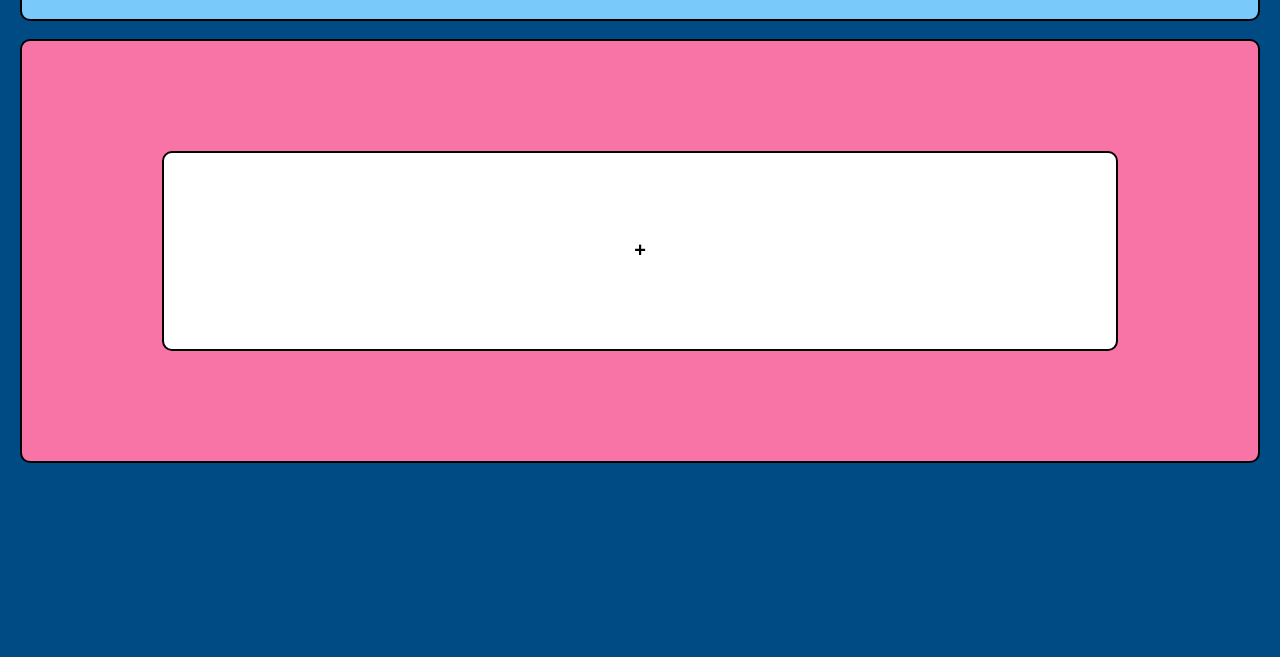
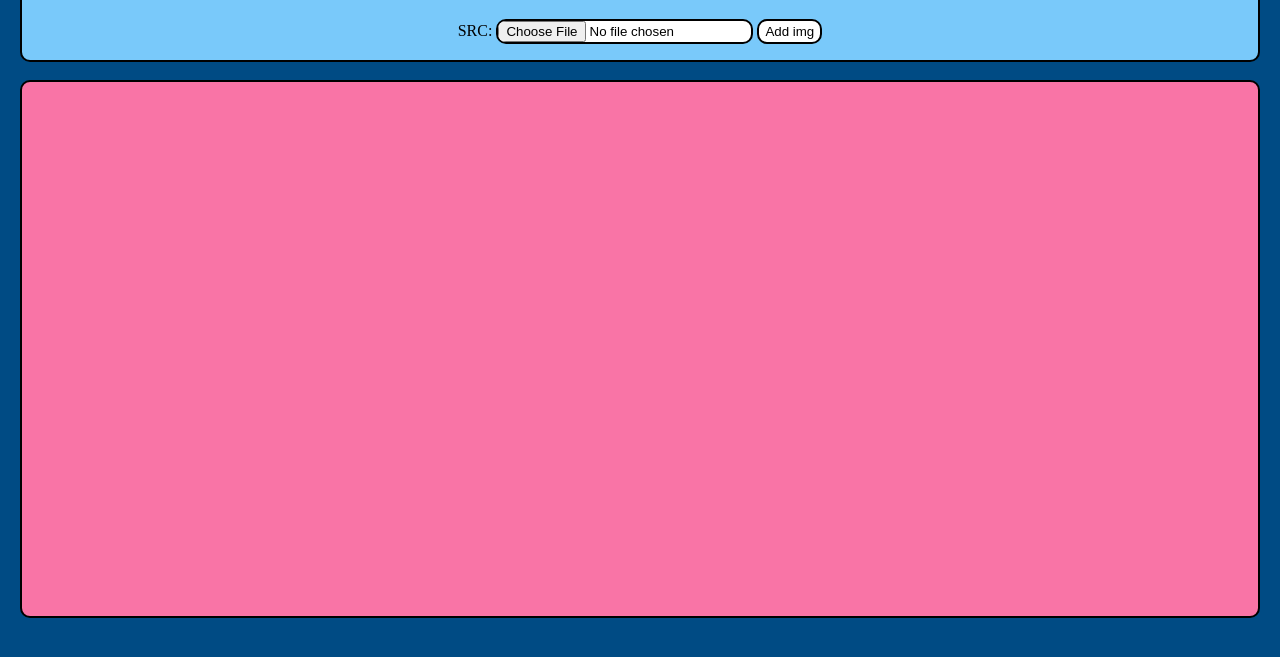
Before and after one commit to t-aswath/Kraft-Work, a plain HTML site: page charts/chart.html in a window 1280 px wide. Shown: the part 83-740 px from the top of the page. Drawn offline with Linux system fonts and the light colour scheme.

Commit message:
Add files via upload

```diff
--- a/charts/chart.css
+++ b/charts/chart.css
@@ -6,7 +6,7 @@ body {
 .panel {
   display: flex;
   flex-wrap: wrap;
-  min-height: 50%;
+  min-height: 65%;
   background: #f974a6;
   border: 2px solid black;
   border-radius: 10px;
@@ -28,8 +28,7 @@ body {
   border-radius: 10px;
   border: 2px solid black;
   background: white;
-  height: 200px;
-  flex: 0 0 80%;
+  height: 25px;
 }
 
 .add:hover {
--- a/charts/chart.html
+++ b/charts/chart.html
@@ -8,11 +8,18 @@
   </head>
   <body>
     <div class="container">
-      <header id="title"><h1>Charts</h1></header>
+      <header id="title">
+        <h1>Charts</h1>
+        <form>
+          <label for="name">SRC:</label>
+          <input type="file" class="add" id="name" name="name" />
+          <button type="button" class="add" onclick="createButton()">
+            Add img
+          </button>
+        </form>
+      </header>
       <br />
-      <section class="panel" id="input">
-        <button class="add" id="add" onclick="addcharts()"><h1>+</h1></button>
-      </section>
+      <section class="panel" id="input"></section>
     </div>
   </body>
 </html>
--- a/charts/chart.js
+++ b/charts/chart.js
@@ -1,9 +1,14 @@
-const container = document.getElementById("input");
-const next = document.getElementById("add");
-
-function addcharts() {
-  let name = document.createElement("input");
-  name.placeholder = "img";
-  name.className = "add";
-  container.insertBefore(name, next);
+function createButton() {
+  var nameInput = document.getElementById("name");
+  var name = nameInput.files[0];
+  console.log(name);
+  if (!name) {
+    alert("Please upload a file.");
+    return;
+  }
+  var button = document.createElement("img");
+  button.src = URL.createObjectURL(name);
+  button.width = 600;
+  var input = document.getElementById("input");
+  input.appendChild(button);
 }
```
Also changed, not shown: 1 other file.
